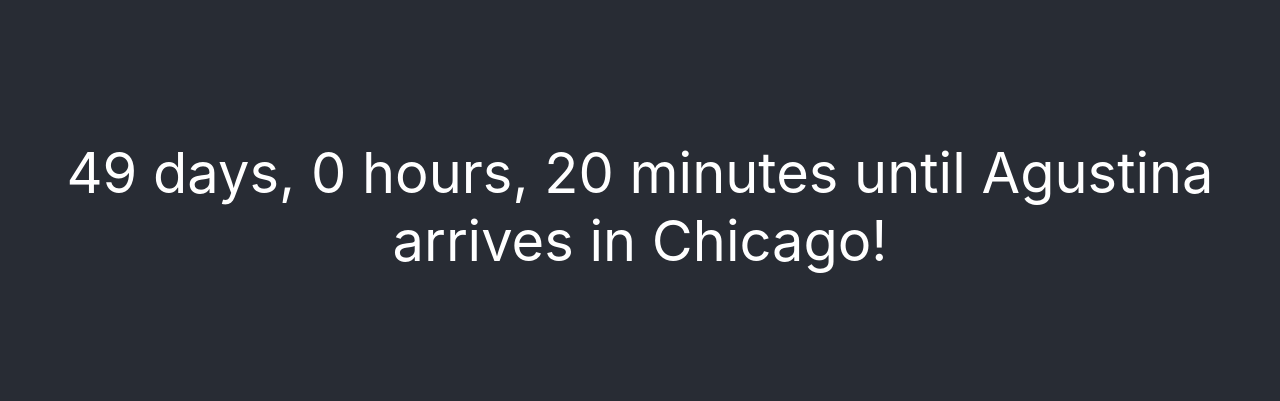
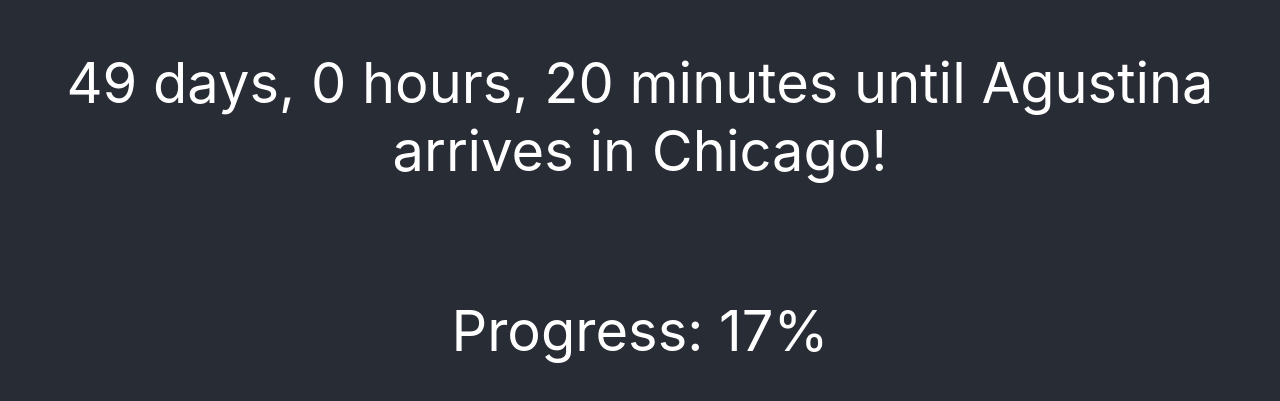
Before and after one commit to Greenbeansoup/Countdown, a React (Create React App) app: page / in a window 1280 px wide. Shown: the part 193-594 px from the top of the page. Built offline with nearby package versions, Linux system fonts and the light colour scheme.

Commit message:
Added progress percentage

```diff
--- a/src/App.js
+++ b/src/App.js
@@ -6,8 +6,10 @@
     super()
     this.state = {
       arrivalDate: new Date(Date.UTC(2022, 0, 30, 19, 1)),
+      previousDepartureDate: new Date(Date.UTC(2021, 11, 2, 0, 47)),
       visitor: "Agustina",
-      city: "Chicago"
+      city: "Chicago",
+      percentage: 0
     }
   }
 
@@ -23,10 +25,12 @@
 
   componentDidMount() {
     this.currentTime()
+    this.findBarProgress()
   }
 
   componentWillMount() {
     setInterval(() => this.currentTime(), 1000 * 15)
+    setInterval(() => this.findBarProgress(), 1000 * 60 * 30)
   }
 
   timeDiffCalc(dateFuture, dateNow) {
@@ -56,11 +60,24 @@
     return difference;
   }
 
+  findBarProgress() {
+    let now = new Date()
+    let now_utc = new Date(Date.UTC(now.getUTCFullYear(), now.getUTCMonth(), now.getUTCDate(), now.getUTCHours(), now.getUTCMinutes()))
+    let diffInMilliSeconds = Math.abs(this.state.arrivalDate - this.state.previousDepartureDate)
+    let progressInMilliseconds = Math.abs(now_utc - this.state.previousDepartureDate)
+
+    let percentage = Math.floor(progressInMilliseconds * 100/diffInMilliSeconds)
+    this.setState({
+      percentage: percentage
+    })
+  }
+
   render() {
     return (
       <div className="App">
         <header className="App-header">
-          {this.state.diff} until {this.state.visitor} arrives in {this.state.city}!
+          <p>{this.state.diff} until {this.state.visitor} arrives in {this.state.city}!</p>
+          <p> Progress: {this.state.percentage}%</p>
         </header>
       </div>
     );
```
